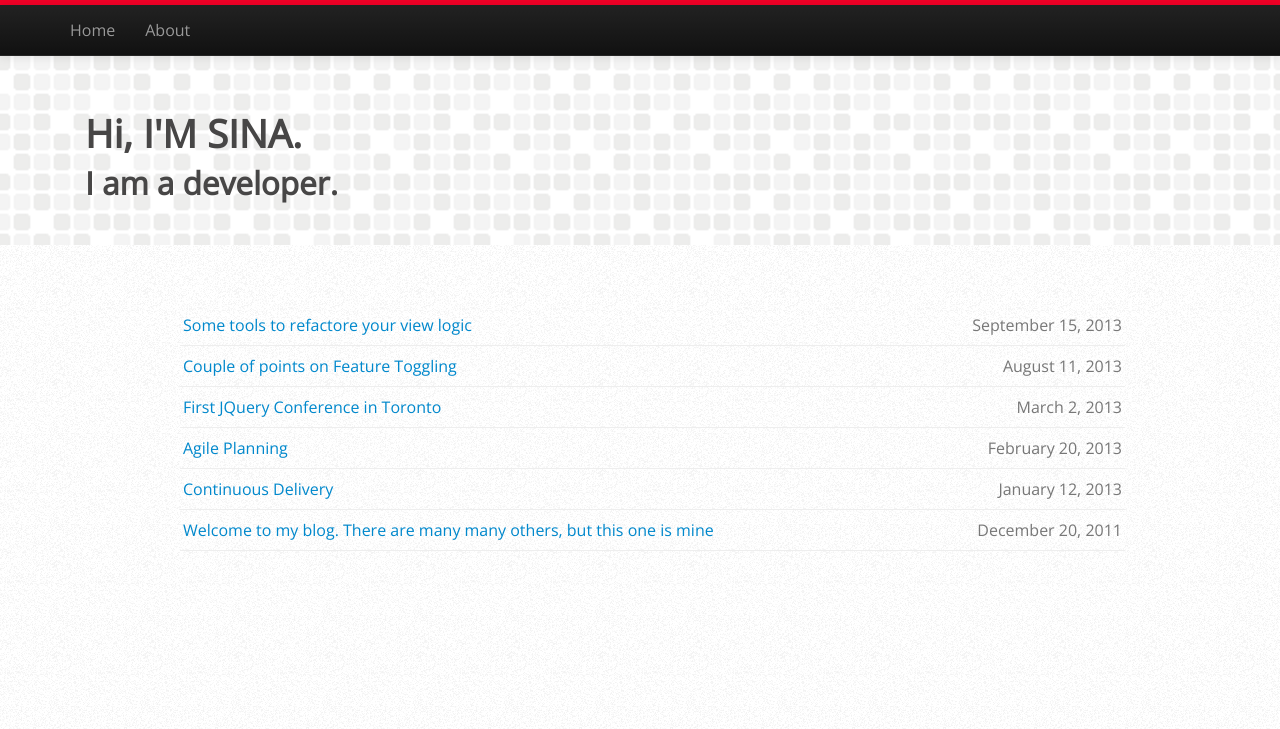
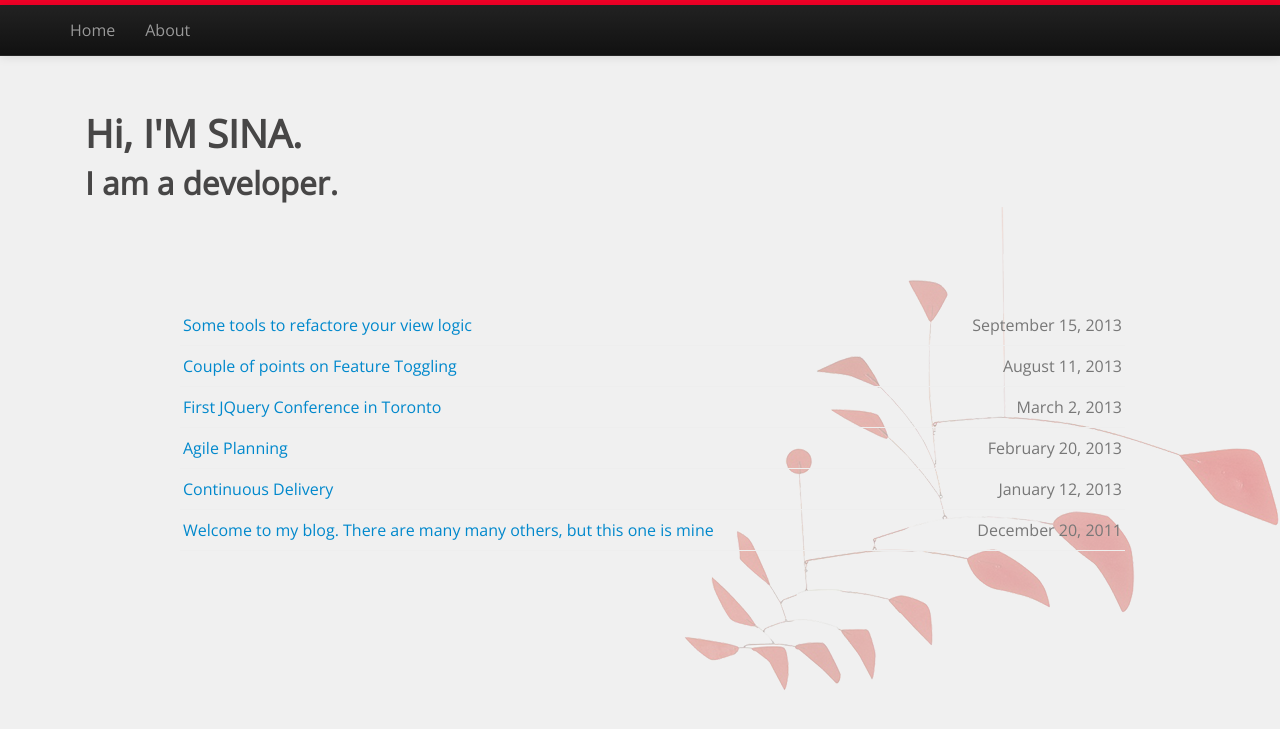
Before and after one commit to sinajahan/sinajahan.github.com, a Jekyll site: the page built from index.html, in a window 1280 px wide and 900 px high. Shown: the top 729 px of the window. Built offline with Jekyll 4.4.1, drawn with Linux system fonts in a browser that asks for light colours; nearby versions of some CDN libraries; Markdown is read by kramdown in place of the engine named in the settings.

Commit message:
changing background images

```diff
--- a/css/main.css
+++ b/css/main.css
@@ -80,7 +80,7 @@
   /*margin-bottom: 1em;*/
   /*background-color: PURPLE;*/
   color: #474646;
-  background: url("/img/blocksbg.png"), -webkit-radial-gradient(50% 50%, 300px 200px, rgba(152,110,118, 0.7) 50%, #986E76 100%) repeat, no-repeat 0 0, 0 0;
+  /*background: url("/img/blocksbg.png"), -webkit-radial-gradient(50% 50%, 300px 200px, rgba(152,110,118, 0.7) 50%, #986E76 100%) repeat, no-repeat 0 0, 0 0;*/
   padding: 7em 3em 2em;
 
 }
@@ -145,7 +145,8 @@ h1, h2, h3, h4 {
 
 
 body {
-  background: #D9D1C2 url('/img/bg.png');
+  background: #f0f0f0 url('/img/bg.png') no-repeat;
+  background-position:right;
   font-family: 'Open Sans', Helvetica, Arial, sans-serif;
   font-size: 16px;
   line-height: 27px;
```
Also changed, not shown: img/bg.png, img/blocksbg.png.
